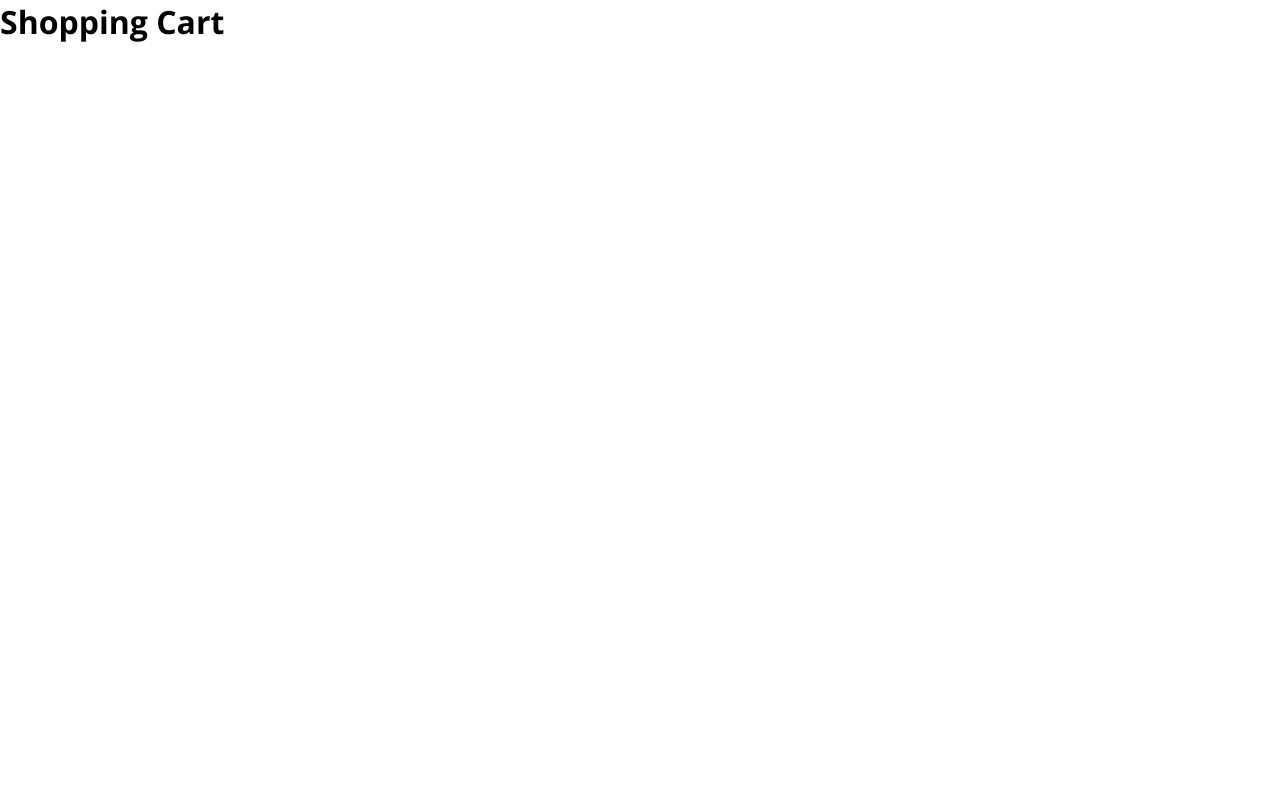
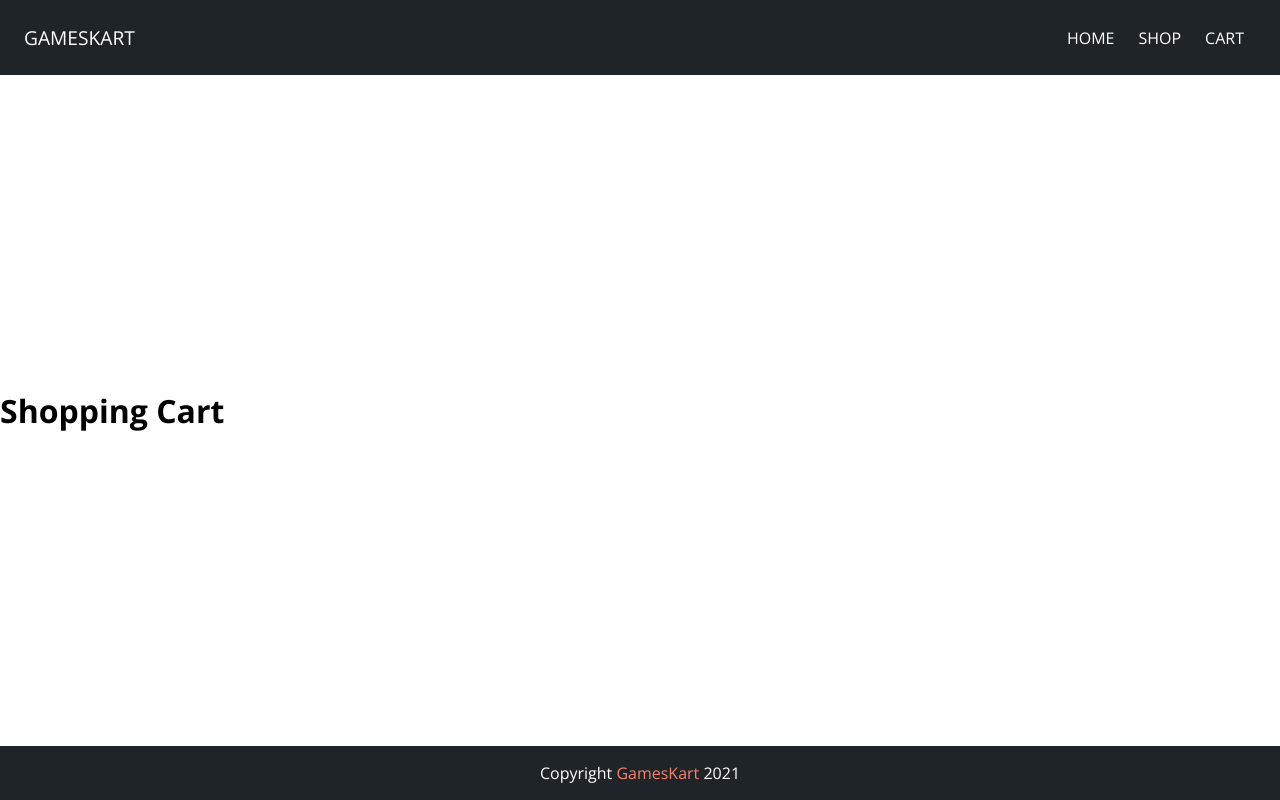
Before and after one commit to smartguy205/next.js-shop, a Next.js app: page / in a window 1280 px wide. Built offline with nearby package versions, Linux system fonts and the light colour scheme.

Commit message:
Build navbar and footer components

```diff
--- /dev/null
+++ b/components/Footer.jsx
@@ -0,0 +1,12 @@
+import styles from '../styles/Footer.module.css';
+
+const Footer = () => {
+  return (
+    <footer className={styles.footer}>
+      Copyright <span className={styles.brand}>GamesKart</span>{' '}
+      {new Date().getFullYear()}
+    </footer>
+  );
+};
+
+export default Footer;
--- /dev/null
+++ b/components/Navbar.jsx
@@ -0,0 +1,23 @@
+import Link from 'next/link';
+import styles from '../styles/Navbar.module.css';
+
+const Navbar = () => {
+  return (
+    <nav className={styles.navbar}>
+      <h6 className={styles.logo}>GamesKart</h6>
+      <ul className={styles.links}>
+        <li className={styles.navlink}>
+          <Link href="/">Home</Link>
+        </li>
+        <li className={styles.navlink}>
+          <Link href="/shop">Shop</Link>
+        </li>
+        <li className={styles.navlink}>
+          <Link href="/cart">Cart</Link>
+        </li>
+      </ul>
+    </nav>
+  );
+};
+
+export default Navbar;
--- a/pages/_app.js
+++ b/pages/_app.js
@@ -1,7 +1,15 @@
-import '../styles/globals.css'
+import Navbar from '../components/Navbar';
+import Footer from '../components/Footer';
+import '../styles/globals.css';
 
 function MyApp({ Component, pageProps }) {
-  return <Component {...pageProps} />
+  return (
+    <div className="wrapper">
+      <Navbar />
+      <Component {...pageProps} />
+      <Footer />
+    </div>
+  );
 }
 
-export default MyApp
+export default MyApp;
--- /dev/null
+++ b/styles/Footer.module.css
@@ -0,0 +1,10 @@
+.footer {
+  background: #1f2428;
+  padding: 1rem 0;
+  color: white;
+  text-align: center;
+}
+
+.brand {
+  color: #f9826c;
+}
--- /dev/null
+++ b/styles/Navbar.module.css
@@ -0,0 +1,33 @@
+.navbar {
+  display: flex;
+  justify-content: space-between;
+  align-items: center;
+  padding: 1.5rem;
+  background: #1f2428;
+  color: white;
+}
+
+.logo {
+  font-size: 1.2rem;
+  font-weight: 500;
+  text-transform: uppercase;
+}
+
+.links {
+  display: flex;
+}
+
+.navlink {
+  list-style: none;
+  margin: 0 0.75rem;
+  text-transform: uppercase;
+}
+
+.navlink a {
+  text-decoration: none;
+  color: white;
+}
+
+.navlink a:hover {
+  color: #f9826c;
+}
--- a/styles/globals.css
+++ b/styles/globals.css
@@ -11,3 +11,10 @@
 body {
   font-family: 'Open Sans', sans-serif;
 }
+
+.wrapper {
+  min-height: 100vh;
+  display: flex;
+  flex-direction: column;
+  justify-content: space-between;
+}
```
